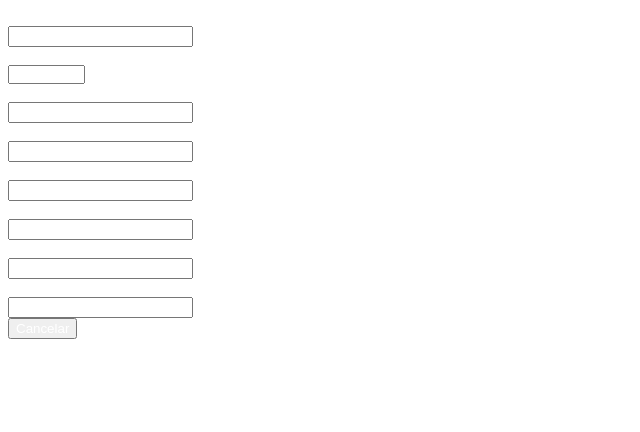
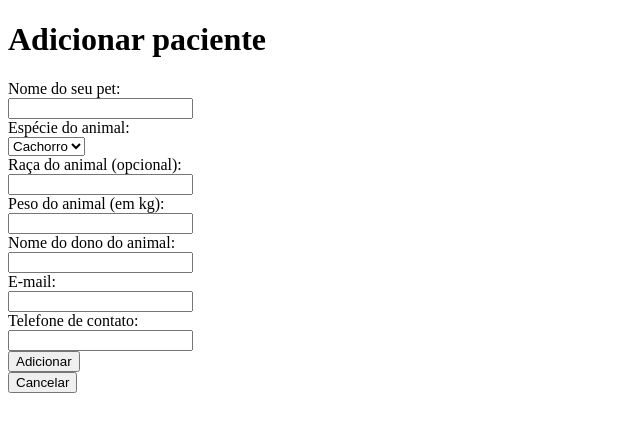
Before and after one commit to ciraht/dogdodoiAGORAVAI2, a Flask app: page /adicionar_paciente in a window 1280 px wide. Shown: the top 432 px of the page, without its empty margins (0-640 px from the left). Run offline with Flask 3, Linux system fonts and the light colour scheme.

Commit message:
Revert "resolvi ja"
This reverts commit f157ad8f51e8fa527abba363803444d2cdc7568a, reversing
changes made to ba1e4d11aa1ce9fdbc78dc1d5520d3d022e58a76.

```diff
--- a/Templates/adicionar_paciente.html
+++ b/Templates/adicionar_paciente.html
@@ -4,11 +4,9 @@
     <meta charset="UTF-8">
     <meta name="viewport" content="width=device-width, initial-scale=1.0">
     <title>Adicionar paciente</title>
-    <link rel="stylesheet" href="../static/css/adicionar_paciente.css">
 </head>
 <body>
-    <header>
-
+    <h1>Adicionar paciente</h1>
 
     <form action="/adicionar_paciente" method="POST">
 <!-- # Código[0], nome[1], espécie[2], raça[3], peso[4], email[5], nome-tutor[6]
@@ -30,13 +28,11 @@
             <input type="text" id="outros" name="outros" step="0.01" >
         </div> <br>
 
+        <label for="raca">Raça do animal (opcional): </label><br>
+        <input type="text" id="raca" name="raca"><br>
 
-                <label for="especie">Espécie do animal (cachorro, gato, etc): </label><br>
-                <input type="text" id="especie" name="especie" required><br>
-
-                <label for="raca">Raça do animal (opcional): </label><br>
-                <input type="text" id="raca" name="raca"><br>
-
+        <label for="peso">Peso do animal (em kg): </label><br>
+        <input type="number" id="peso" name="peso"><br>
 
         <label for="nome-tutor">Nome do dono do animal:</label><br>
         <input type="text" id="nome-tutor" name="nome-tutor" required><br>
@@ -47,10 +43,7 @@
         <label for="telefone">Telefone de contato:</label><br>
         <input type="number" id="telefone" name="telefone" required><br>
 
-
-                <label for="telefone">Telefone de contato:</label><br>
-                <input type="tel" id="telefone" name="telefone" required><br>
-
+        <input type="submit" value="Adicionar">
 
     </form>
 
@@ -69,6 +62,5 @@
 
     </script>
     <a href="/"><button> Cancelar </button></a>
-
 </body>
 </html>
--- a/static/css/adicionar_paciente.css
+++ /dev/null
@@ -1,20 +0,0 @@
-* {
-    font-family: Arial, Helvetica, sans-serif;
-    text-decoration: none;
-    color: white;
-}
-main {
-    background-color: #99D6D1;
-    padding-bottom: 20vh;
-}
-main section {
-    display: flex;
-    flex-direction: column;
-    gap: 30px;
-}
-.botao-especial {
-    background-color: #51D69E;
-}
-.botao-especial:hover {
-    background-color: #51D6CA;
-}
--- a/static/css/inicio.css
+++ b/static/css/inicio.css
@@ -2,7 +2,6 @@
     margin: 0;
     padding: 0;
     text-decoration: none;
-    font-family: Arial, Helvetica, sans-serif;
 }
 
 .cabecao{
```
